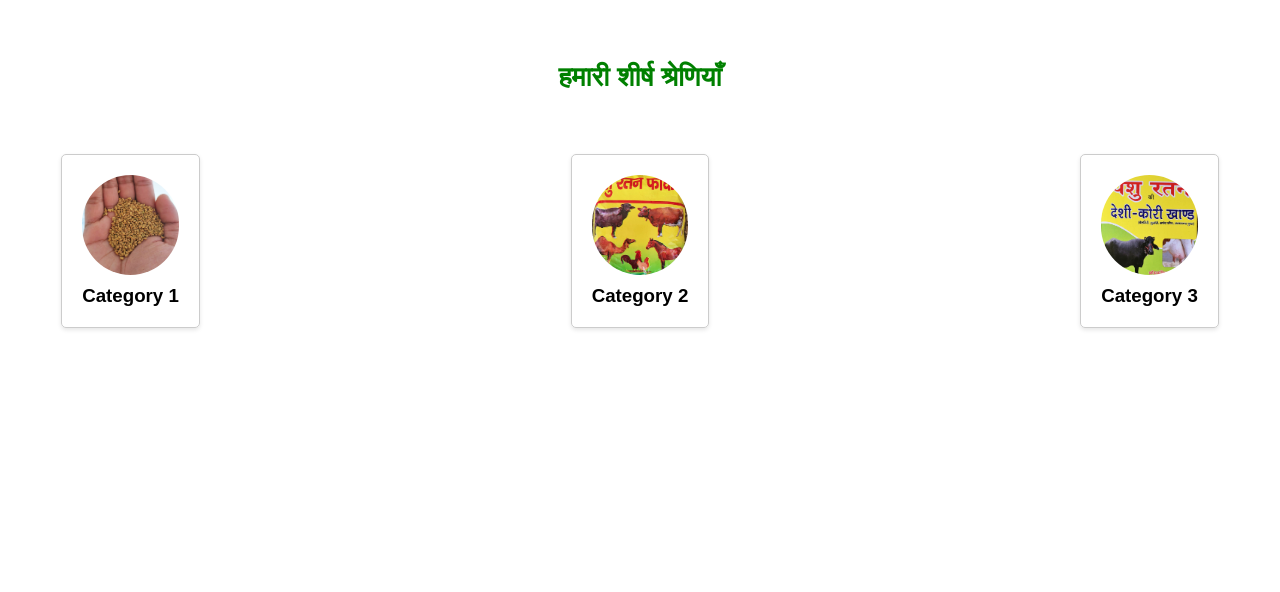
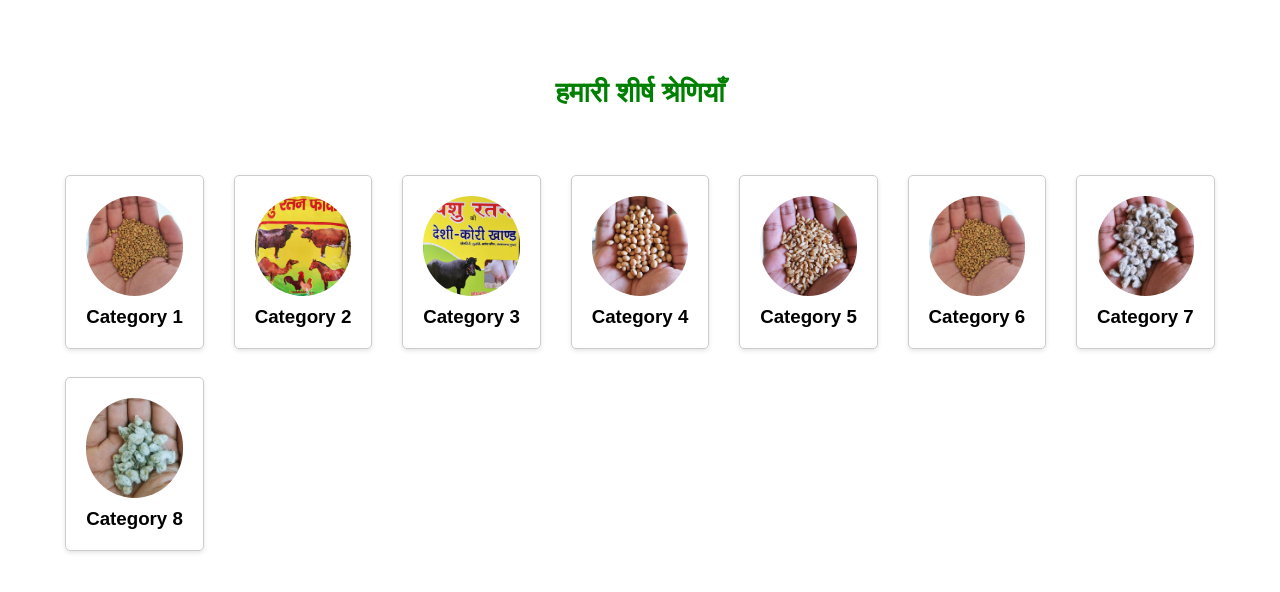
Before and after one commit to guptadeeya/solis, a React (Create React App) app: page / in a window 1280 px wide. Shown: the part 951-1543 px from the top of the page. Before the commit the page ends 1340 px from the top, so only its background shows below. Built offline with nearby package versions, Linux system fonts and the light colour scheme.

Commit message:
Added category cards

```diff
--- a/src/components/Home/Categories.js
+++ b/src/components/Home/Categories.js
@@ -3,7 +3,7 @@ import CategoryCard from './CategoryCard';
 import '../css/Categories.css'
 
 const Categories = () => {
-    const categories = ['Category 1', 'Category 2', 'Category 3'];
+    const categories = ['Category 1', 'Category 2', 'Category 3','Category 4','Category 5','Category 6','Category 7','Category 8'];
 
     return (
       <div className="Categories-container">
--- a/src/components/Home/CategoryCard.js
+++ b/src/components/Home/CategoryCard.js
@@ -3,12 +3,21 @@ import '../css/CategoryCard.css'
 import img2 from '../../images/img-2.png'
 import img3 from '../../images/img-3.png'
 import img4 from '../../images/img-4.png'
-// import img5 from '../../images/img-5.png'
+import img5 from '../../images/img-5.png'
+import img6 from '../../images/img-6.png'
+import img7 from '../../images/img-2.png'
+import img8 from '../../images/img-8.png'
+import img9 from '../../images/img-9.png'
 
 const categoryImages = {
   'Category 1': img2,
   'Category 2': img3,
   'Category 3': img4,
+  'Category 4': img5,
+  'Category 5': img6,
+  'Category 6': img7,
+  'Category 7': img8,
+  'Category 8': img9,
   // Add more categories here
 };
 
--- a/src/components/css/Categories.css
+++ b/src/components/css/Categories.css
@@ -6,8 +6,9 @@
   }
 
 .Category-heading{
-  font-size: 27px;
+  font-size: 28px;
   color: green;
   padding-top: 5%;
   font-weight: bold;
+  margin-top: 15px;
 }
--- a/src/components/css/CategoryCard.css
+++ b/src/components/css/CategoryCard.css
@@ -6,7 +6,7 @@
     border: 1px solid #ccc;
     border-radius: 5px;
     box-shadow: 0 2px 4px rgba(0, 0, 0, 0.1);
-    margin: 10px;
+    margin: 14px;
     max-width: 500px;
     text-align: center;
   }
```
